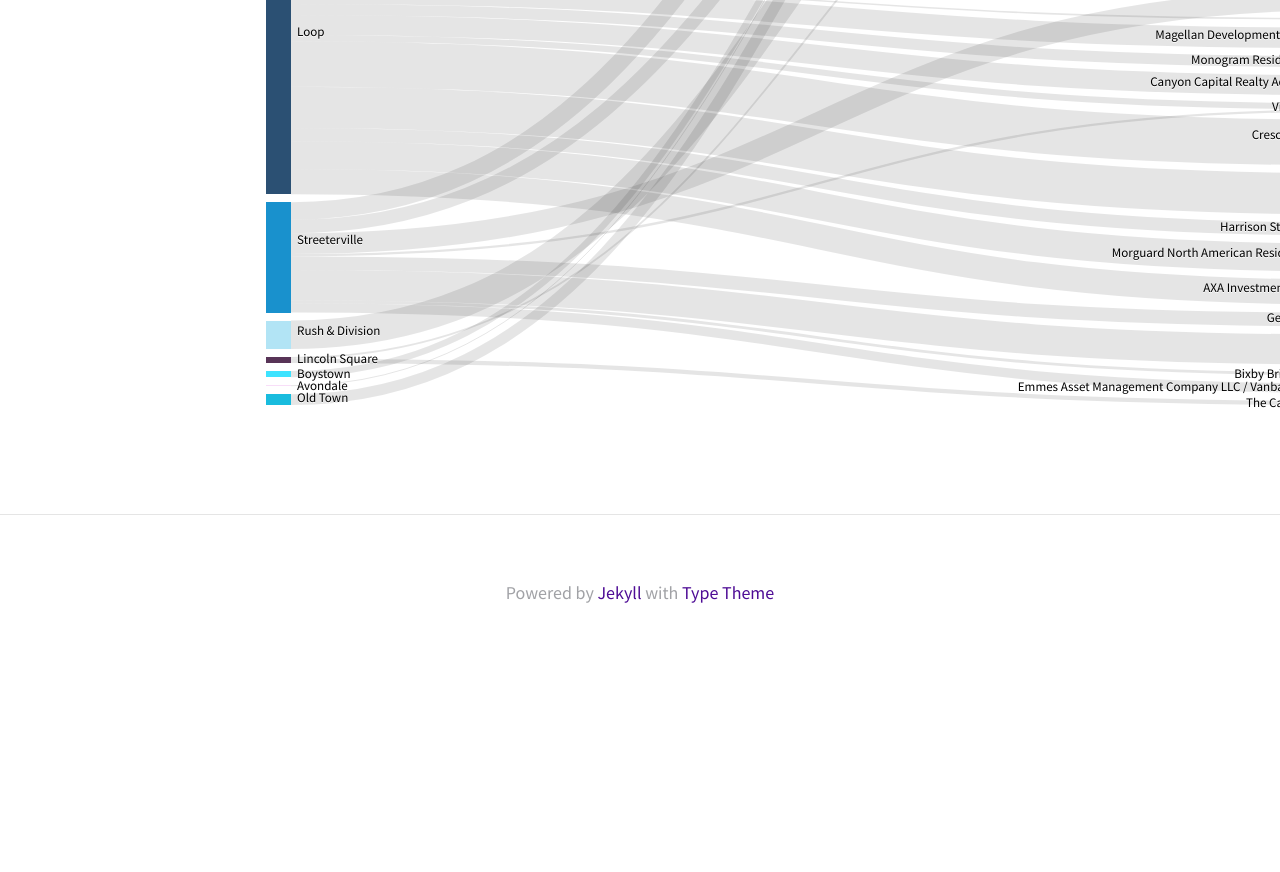
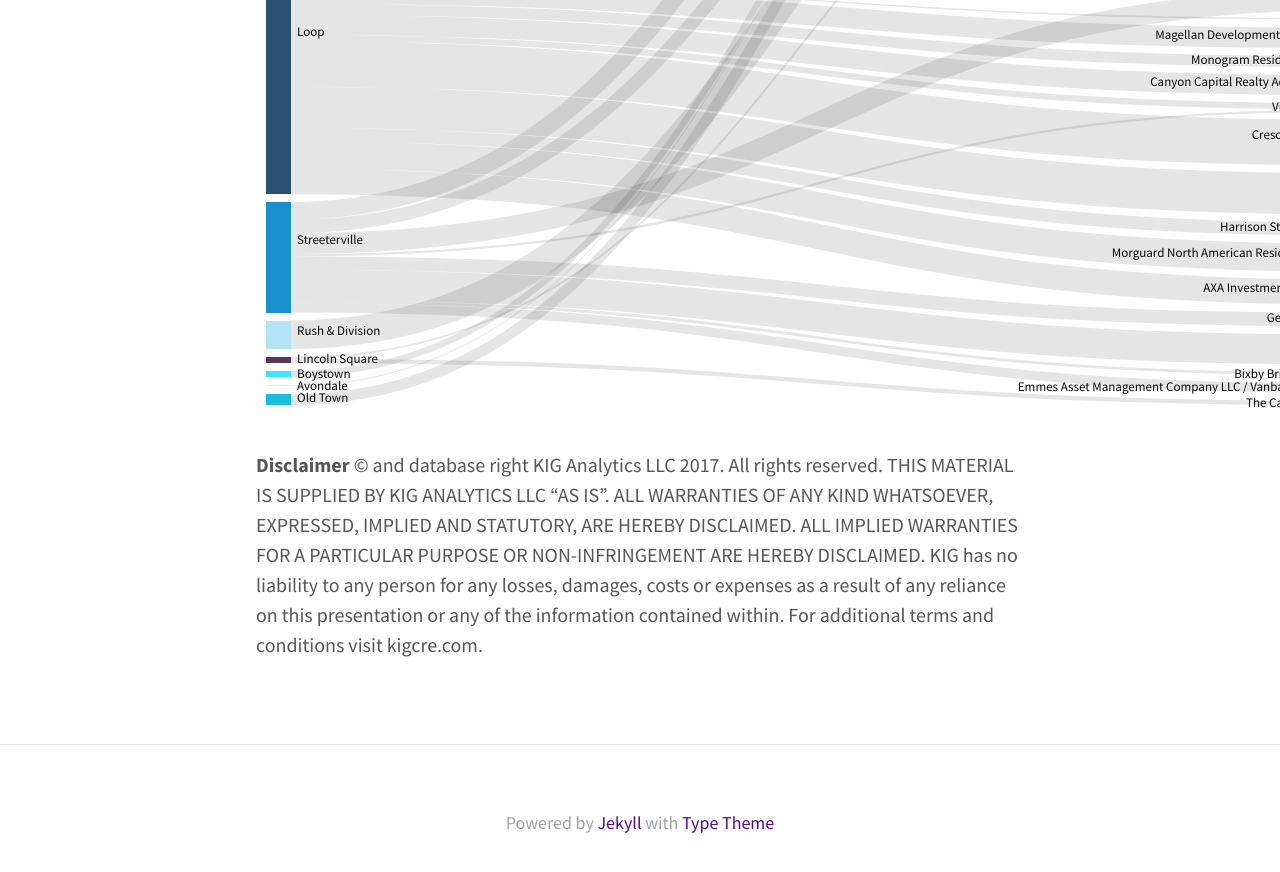
Before and after one commit to kig-analytics/kig-analytics.github.io, a Jekyll site: the page built from _posts/2017-10-02-institutional-investment.md, in a window 1280 px wide and 900 px high, scrolled down 2957 px. Shown: the top 872 px of the window. Built offline with Jekyll 4.4.1, drawn with Linux system fonts in a browser that asks for light colours; nearby versions of some CDN libraries; before the commit the page ends 3627 px from its top, so only the background shows below that.

Commit message:
added disclaimer

```diff
--- a/_posts/2017-10-02-institutional-investment.md
+++ b/_posts/2017-10-02-institutional-investment.md
@@ -203,3 +203,6 @@
 <!-- d3 -->
 <script src="d3.v3.min.js"></script>
 <script src="investment-sankey.js"></script>
+
+**Disclaimer**
+©  and database right KIG Analytics LLC 2017. All rights reserved. THIS MATERIAL IS SUPPLIED BY KIG ANALYTICS LLC “AS IS”. ALL WARRANTIES OF ANY KIND WHATSOEVER, EXPRESSED, IMPLIED AND STATUTORY, ARE HEREBY DISCLAIMED. ALL IMPLIED WARRANTIES FOR A PARTICULAR PURPOSE OR NON-INFRINGEMENT ARE HEREBY DISCLAIMED. KIG has no liability to any person for any losses, damages, costs or expenses as a result of any reliance on this presentation or any of the information contained within. For additional terms and conditions visit kigcre.com.
```
Also changed, not shown: _posts/2017-07-21-gs-presentation.md (+1 -0 lines), 4 other files.
